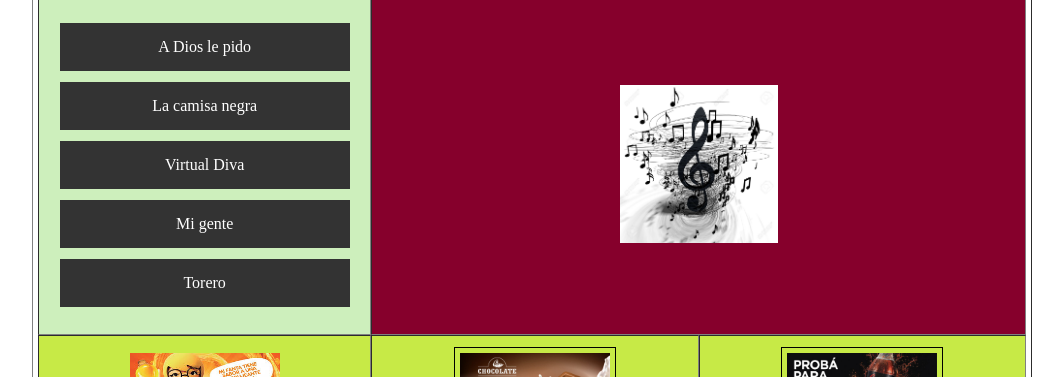
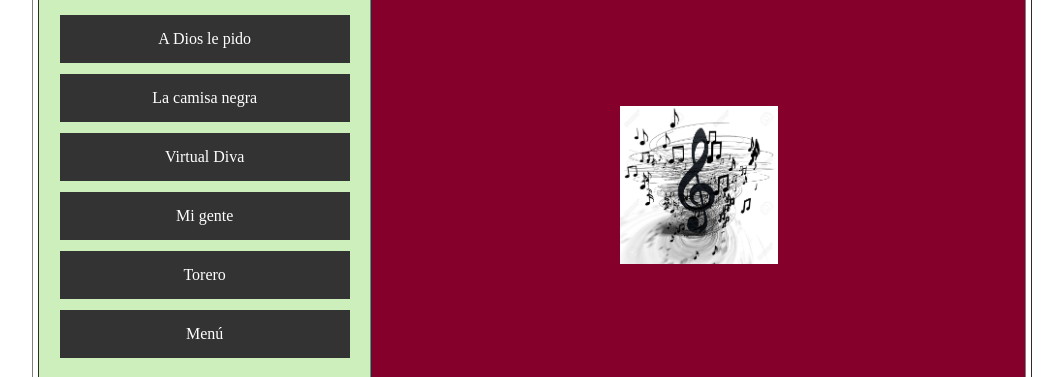
Before and after one commit to davidPech-bot/cancionerodavidpech, a plain HTML site: page index.html in a window 1280 px wide. Shown: the part 125-502 px from the top of the page, without its empty margins (108-1171 px from the left). Drawn offline with Linux system fonts and the light colour scheme.

Commit message:
index update .html

```diff
--- a/index.html
+++ b/index.html
@@ -23,6 +23,7 @@
                     <li><a href="Don omar Diva virtual.html">Virtual Diva</a></li>
                     <li><a href="Mi gente J balvin.html">Mi gente</a></li>
                     <li><a href="Torero.html">Torero</a></li>
+                    <li><a href="https://davidpech-bot.github.io/tablaactividades/">Menú</a></li>
                 </ul>
             </nav>
         </center>
```
